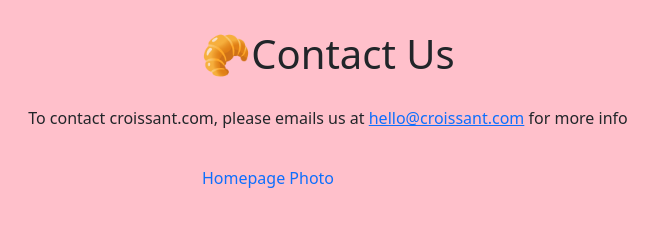
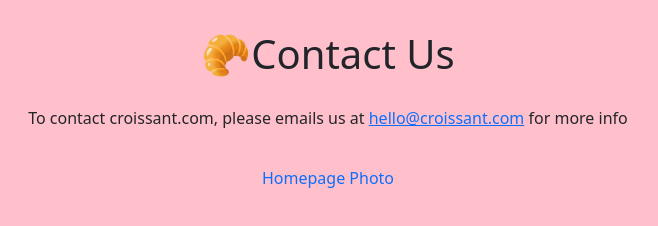
Before and after one commit to saracorreaprata/Crossaint, a plain HTML site: page contact.html in a window 1280 px wide. Shown: the whole page, without its empty margins (312-970 px from the left). Drawn offline with nearby package versions, Linux system fonts and the light colour scheme.

Commit message:
Update contact.html

```diff
--- a/contact.html
+++ b/contact.html
@@ -13,7 +13,7 @@
 <p>To contact croissant.com, please emails us at
     <a href="mailto:hello@croissant.com">hello@croissant.com</a> for more info
 </p>
-<div class="container contact">
+<div class="contact">
 <a href="/index.html" class="text-decoration-none">Homepage</a>
 <a href="/photo.html" class="text-decoration-none">Photo</a>
 </div>
```
